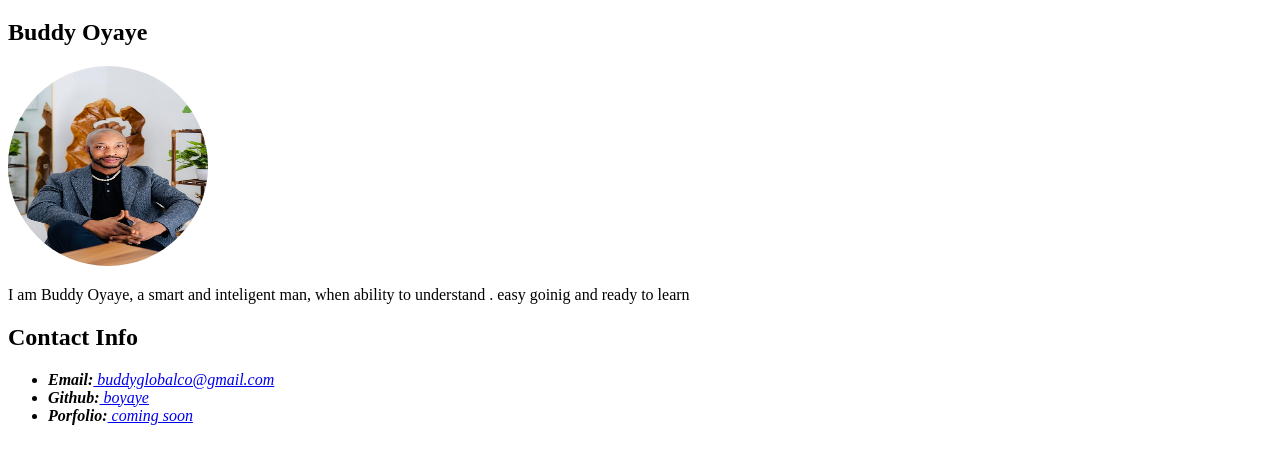
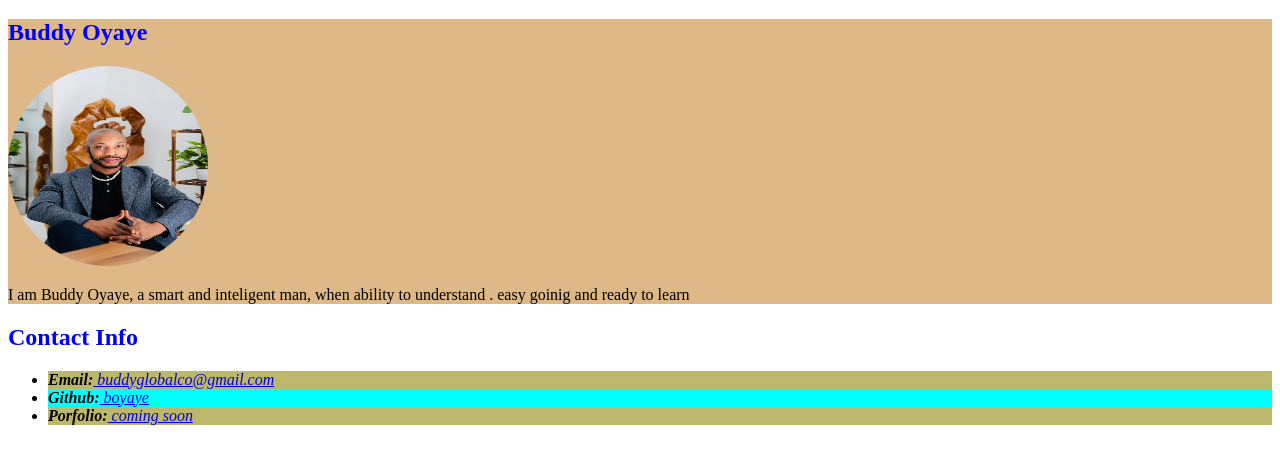
Before and after one commit to boyaye/boyaye, a plain HTML site: page assests/index.html in a window 1280 px wide. Shown: the part 67-530 px from the top of the page. Drawn offline with Linux system fonts and the light colour scheme.

Commit message:
style design add to the css sheet

```diff
--- a/assests/index.html
+++ b/assests/index.html
@@ -17,12 +17,13 @@
             color: blue;
         }
     </style>
+    <link rel="stylesheet" href="./style.css">
 </head>
 <body>
     <header>
         <h1>Student Bio</h1>
     </header>
-<section>
+<section id="page">
     <h2>Buddy Oyaye</h2>
     <img src="./buddy.jpg" alt="Buddy Photo" width="200px" height="200">
     <p>I am Buddy Oyaye, a smart and inteligent man, when ability to understand . easy goinig and ready to learn</p>
@@ -30,9 +31,9 @@
 <section>
     <h2>Contact Info</h2>
     <ul>
-        <li><strong>Email:</strong><a href="#"> buddyglobalco@gmail.com</a></li>
-        <li><strong>Github:</strong><a href="#"> boyaye</a></li>
-        <li><strong>Porfolio:</strong><a href="#"> coming soon</a></li>
+        <li class="one"><strong>Email:</strong><a href="#"> buddyglobalco@gmail.com</a></li>
+        <li id="two"><strong>Github:</strong><a href="#"> boyaye</a></li>
+        <li class="one"><strong>Porfolio:</strong><a href="#"> coming soon</a></li>
     </ul>
 </section>
 
--- a/assests/style.css
+++ b/assests/style.css
@@ -0,0 +1,15 @@
+#page{
+background-color: burlywood;
+}
+
+h2{
+    color: blue;
+}
+
+.one{
+    background-color:darkkhaki;
+}
+
+#two{
+    background-color: aqua;
+}
```
